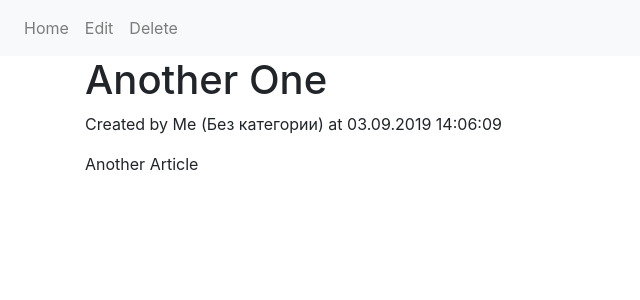
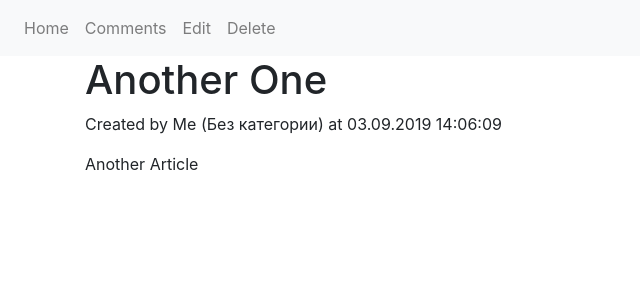
Before and after one commit to iamjumaliev/homework_50, a Django app: page /article/2/ in a window 1280 px wide. Shown: the top 300 px of the page, without its empty margins (0-640 px from the left). Run offline with Django 3.2, Linux system fonts and the light colour scheme; data comes from the database, SQL or seed files in the repository; some libraries are stand-ins or nearby versions.

Commit message:
was added link

```diff
--- a/source/webapp/templates/base.html
+++ b/source/webapp/templates/base.html
@@ -21,6 +21,9 @@
                     <li class="nav-item">
                         <a href="{% url 'index' %}" class="nav-link">Home</a>
                     </li>
+                    <li>
+                        <a href="{% url 'comment_index' %}" class="nav-link">Comments</a>
+                    </li>
                     {% block menu %}
 
                     {% endblock %}
```
